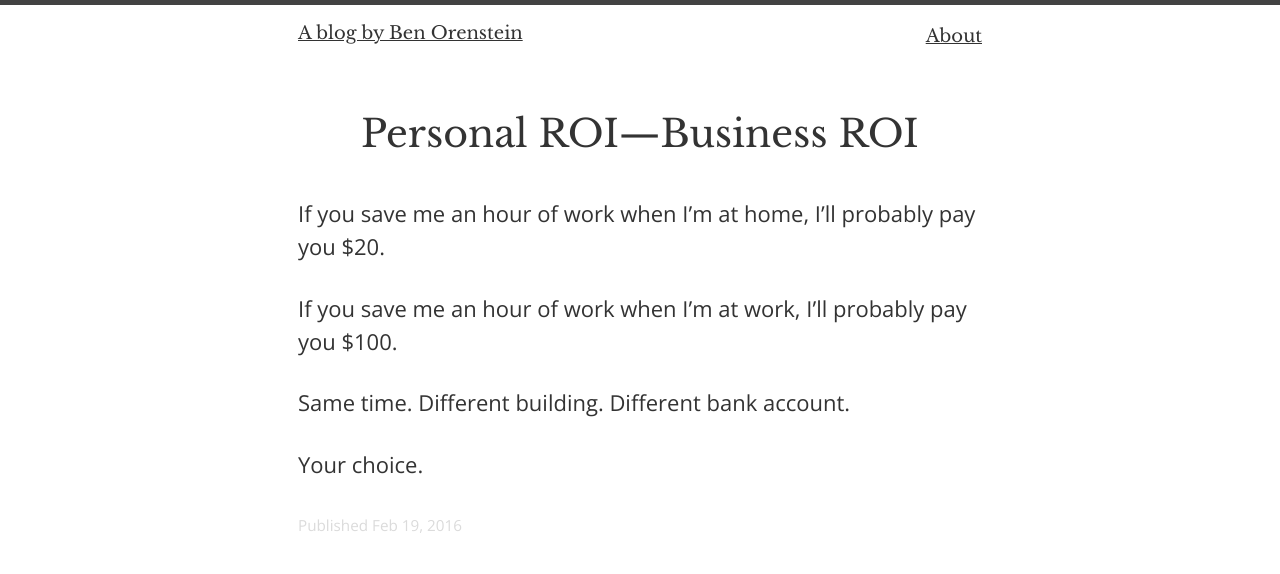
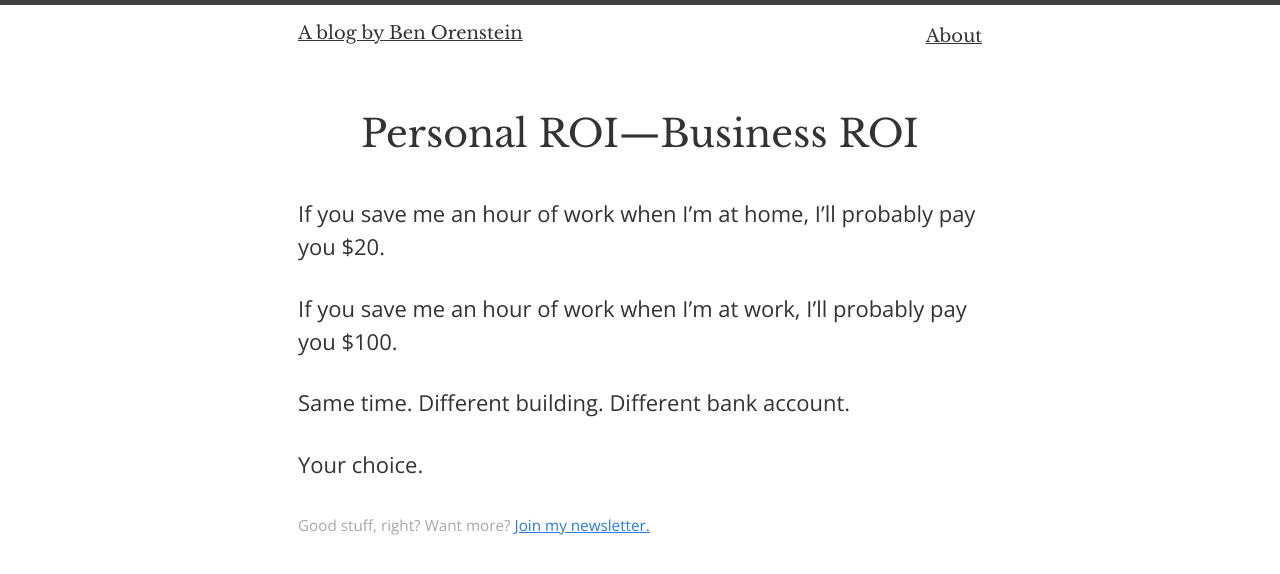
Before and after one commit to r00k/blog, a Jekyll site: the page built from _posts/2016-02-19-personal-business-roi.md, in a window 1280 px wide. Shown: the top 574 px of the page. Built offline with Jekyll 4.4.1, drawn with Linux system fonts in a browser that asks for light colours.

Commit message:
Add link to newsletter

```diff
--- a/_layouts/post.html
+++ b/_layouts/post.html
@@ -11,6 +11,6 @@ layout: default
     {{ content }}
   </article>
 
-  <p class="post-meta">Published {{ page.date | date: "%b %-d, %Y" }}</p>
+  <p class="post-meta">Good stuff, right? Want more? <a href="/newsletter">Join my newsletter.</a></p>
 
 </div>
--- a/_sass/_layout.scss
+++ b/_sass/_layout.scss
@@ -167,7 +167,7 @@
 
 .post-meta {
     font-size: $small-font-size - 4;
-    color: lighten($grey-color, 35%);
+    color: lighten($grey-color, 15%);
 }
 
 .post-link {
```
